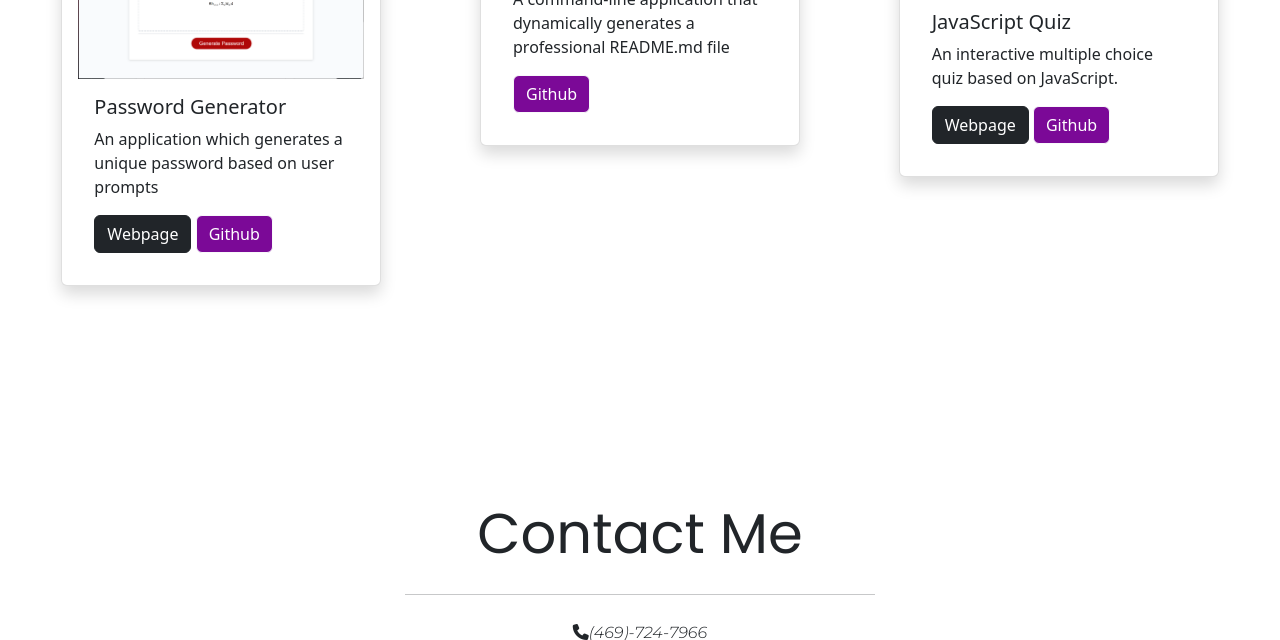
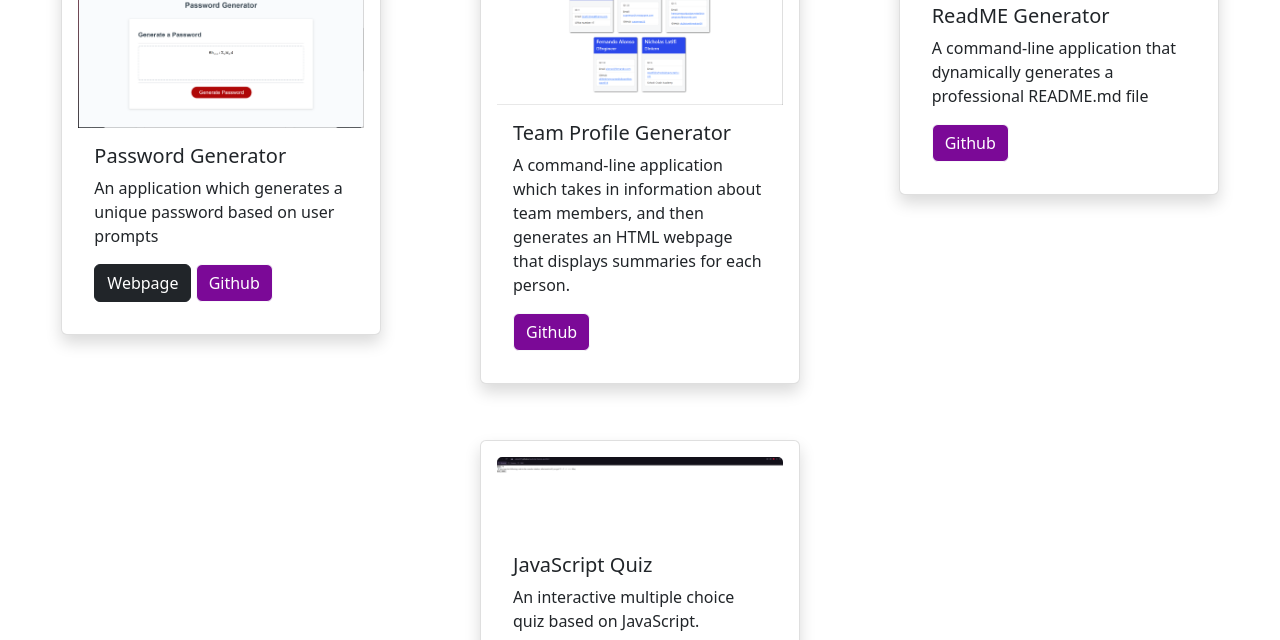
Before and after one commit to adinair007/Portfolio_v2.0, a website: page index.html in a window 1280 px wide. Shown: the part 3323-3963 px from the top of the page. Drawn offline with nearby package versions, Linux system fonts and the light colour scheme.

Commit message:
Added Team Profile Generator project

```diff
--- a/index.html
+++ b/index.html
@@ -164,6 +164,7 @@
             <li class="li-skills">NodeJs</li>
             <li class="li-skills">NPM</li>
             <li class="li-skills">Object-Oriented Programming</li>
+            <li class="li-skills">ExpressJs</li>
             <li class="li-skills">Git and Command Line</li>
           </ul>
         </div>
@@ -291,7 +292,34 @@
                 </div>
               </div>
             </div>
+
             <!-- card 5 -->
+            <div class="col-lg-4 col-md-6 col-12 pb-2">
+              <div
+                class="work card mx-auto shadow p-3 mb-5 bg-white rounded hidden"
+                style="width: 20rem"
+              >
+                <img
+                  src="./assets/images/Team_Profile.png"
+                  class="card-img-top"
+                />
+                <div class="card-body">
+                  <h5 class="card-title">Team Profile Generator</h5>
+                  <p class="card-text">
+                    A command-line application which takes in information about
+                    team members, and then generates an HTML webpage that
+                    displays summaries for each person.
+                  </p>
+                  <a
+                    href="https://github.com/adinair007/Team_Profile_Generator"
+                    class="btn btn-light"
+                    style="background-color: rgb(123, 9, 151); color: white"
+                    >Github</a
+                  >
+                </div>
+              </div>
+            </div>
+            <!-- card 6 -->
             <div class="col-lg-4 col-md-6 col-12 pb-2">
               <div
                 class="work card mx-auto shadow p-3 mb-5 bg-white rounded hidden"
@@ -315,7 +343,7 @@
                 </div>
               </div>
             </div>
-            <!-- card 6 -->
+            <!-- card 7 -->
             <div class="col-lg-4 col-md-6 col-12 pb-2">
               <div
                 class="work card mx-auto shadow p-3 mb-5 bg-white rounded hidden"
```
Also changed, not shown: README.md, assets/images/Team_Profile.png (added).
